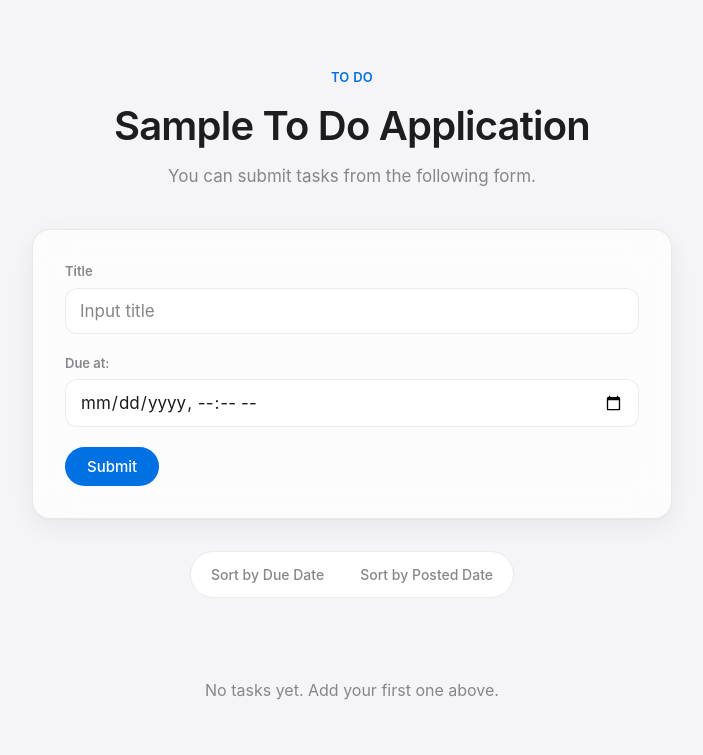
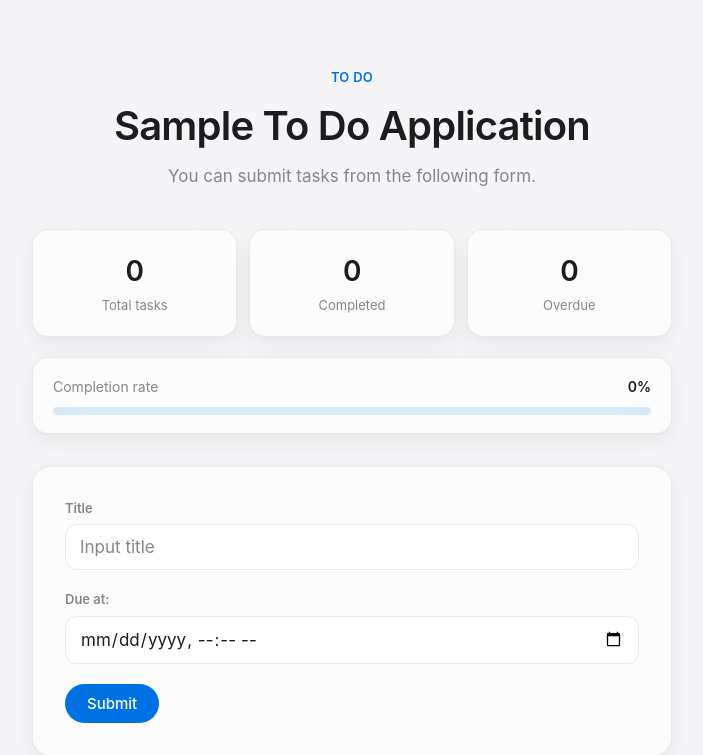
Before and after one commit to s1f102500102/django-test-exercise, a Django app: page / in a window 1280 px wide. Shown: the top 755 px of the page, without its empty margins (288-991 px from the left). Before the commit the page ends 700 px from the top, so only its background shows below. Run offline with Django 5.2, Linux system fonts and the light colour scheme; data that the repository does not hold is empty.

Commit message:
完了トグルとダッシュボードを追加

```diff
--- a/config/urls.py
+++ b/config/urls.py
@@ -8,4 +8,5 @@ urlpatterns = [
     path("<int:task_id>/", todo_views.detail, name= "detail"),
     path('<int:task_id>/update', todo_views.update, name='update'),
     path('<int:task_id>/delete',todo_views.delete,name='delete'),
+    path('<int:task_id>/toggle', todo_views.toggle, name='toggle'),
 ]
--- a/todo/static/todo/style.css
+++ b/todo/static/todo/style.css
@@ -204,6 +204,95 @@ body {
   flex-wrap: wrap;
 }
 
+/* Dashboard */
+
+.dashboard {
+  display: grid;
+  grid-template-columns: repeat(3, 1fr);
+  gap: 12px;
+  margin-bottom: 20px;
+}
+
+.stat-tile {
+  background: var(--surface);
+  -webkit-backdrop-filter: blur(20px);
+  backdrop-filter: blur(20px);
+  border: 1px solid var(--border);
+  border-radius: 16px;
+  box-shadow: var(--shadow);
+  padding: 20px 16px;
+  text-align: center;
+  display: flex;
+  flex-direction: column;
+  gap: 4px;
+}
+
+.stat-value {
+  font-size: 28px;
+  font-weight: 600;
+  letter-spacing: -0.01em;
+  color: var(--text-primary);
+}
+
+.stat-label {
+  font-size: 13px;
+  color: var(--text-secondary);
+}
+
+.stat-tile-alert .stat-value {
+  color: var(--pending-text);
+}
+
+.meter-card {
+  background: var(--surface);
+  -webkit-backdrop-filter: blur(20px);
+  backdrop-filter: blur(20px);
+  border: 1px solid var(--border);
+  border-radius: 16px;
+  box-shadow: var(--shadow);
+  padding: 18px 20px;
+  margin-bottom: 32px;
+}
+
+.meter-header {
+  display: flex;
+  justify-content: space-between;
+  font-size: 14px;
+  color: var(--text-secondary);
+  margin-bottom: 10px;
+}
+
+.meter-value {
+  font-weight: 600;
+  color: var(--text-primary);
+}
+
+.meter-track {
+  height: 8px;
+  border-radius: 980px;
+  background: rgba(0, 113, 227, 0.15);
+  overflow: hidden;
+}
+
+.meter-fill {
+  height: 100%;
+  border-radius: 980px;
+  background: var(--accent);
+  transition: width 0.3s ease;
+}
+
+@media (prefers-color-scheme: dark) {
+  .meter-track {
+    background: rgba(41, 151, 255, 0.2);
+  }
+}
+
+@media (max-width: 480px) {
+  .dashboard {
+    grid-template-columns: 1fr;
+  }
+}
+
 /* Sort control */
 
 .sort-bar {
--- a/todo/templates/todo/detail.html
+++ b/todo/templates/todo/detail.html
@@ -30,6 +30,9 @@
 
       <div class="actions">
         <a href="{% url 'index' %}" class="btn btn-secondary">Top</a>
+        <a href="{% url 'toggle' task.id %}" class="btn">
+          {% if task.completed %}Mark incomplete{% else %}Mark complete{% endif %}
+        </a>
         <a href="{% url 'update' task.id %}" class="btn btn-secondary">Edit</a>
         <a href="{%url 'delete' task.id %}" class="btn btn-danger">Delete</a>
       </div>
--- a/todo/templates/todo/index.html
+++ b/todo/templates/todo/index.html
@@ -16,6 +16,31 @@
         <span class="eyebrow">To Do</span>
         <h1>Sample To Do Application</h1>
         <p>You can submit tasks from the following form.</p>
+      </div>
+
+      <div class="dashboard">
+        <div class="stat-tile">
+          <span class="stat-value">{{ total_count }}</span>
+          <span class="stat-label">Total tasks</span>
+        </div>
+        <div class="stat-tile">
+          <span class="stat-value">{{ completed_count }}</span>
+          <span class="stat-label">Completed</span>
+        </div>
+        <div class="stat-tile{% if overdue_count %} stat-tile-alert{% endif %}">
+          <span class="stat-value">{{ overdue_count }}</span>
+          <span class="stat-label">Overdue</span>
+        </div>
+      </div>
+
+      <div class="meter-card">
+        <div class="meter-header">
+          <span>Completion rate</span>
+          <span class="meter-value">{{ completion_rate }}%</span>
+        </div>
+        <div class="meter-track">
+          <div class="meter-fill" style="width: {{ completion_rate }}%;"></div>
+        </div>
       </div>
 
       <div class="card">
--- a/todo/views.py
+++ b/todo/views.py
@@ -1,5 +1,6 @@
 from django.shortcuts import render, redirect
 from django.http import Http404
+from django.utils import timezone
 from django.utils.timezone import make_aware
 from django.utils.dateparse import parse_datetime
 from todo.models import Task
@@ -22,8 +23,17 @@ def index(request):
     else:
         tasks = Task.objects.order_by("id")
 
+    total_count = tasks.count()
+    completed_count = tasks.filter(completed=True).count()
+    overdue_count = tasks.filter(completed=False, due_at__lt=timezone.now()).count()
+    completion_rate = round(completed_count / total_count * 100) if total_count else 0
+
     context = {
-        'tasks': tasks
+        'tasks': tasks,
+        'total_count': total_count,
+        'completed_count': completed_count,
+        'overdue_count': overdue_count,
+        'completion_rate': completion_rate,
     }
     return render(request, 'todo/index.html', context)
 
@@ -62,3 +72,12 @@ def delete(request,task_id):
         raise Http404('Task does not exist')
     task.delete()
     return redirect(index)
+
+def toggle(request, task_id):
+    try:
+        task = Task.objects.get(pk=task_id)
+    except Task.DoesNotExist:
+        raise Http404('Task does not exist')
+    task.completed = not task.completed
+    task.save()
+    return redirect(detail, task_id)
```
Also changed, not shown: todo/tests.py (+52 -0 lines).
